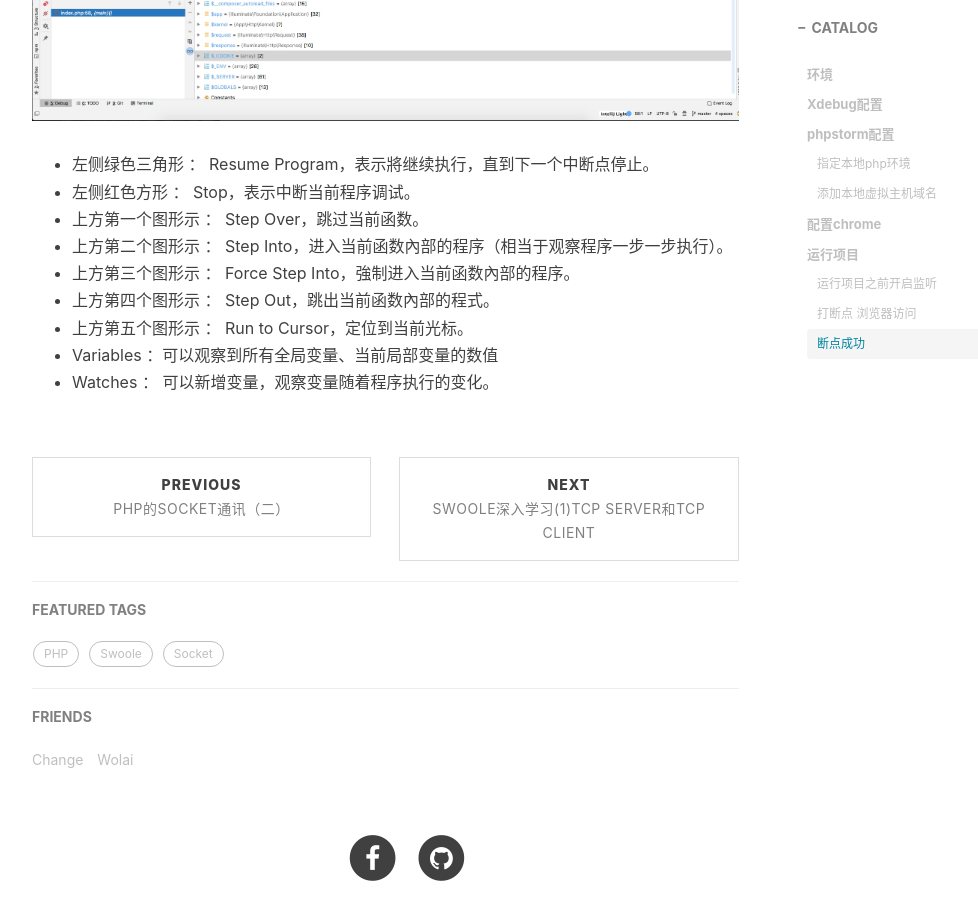
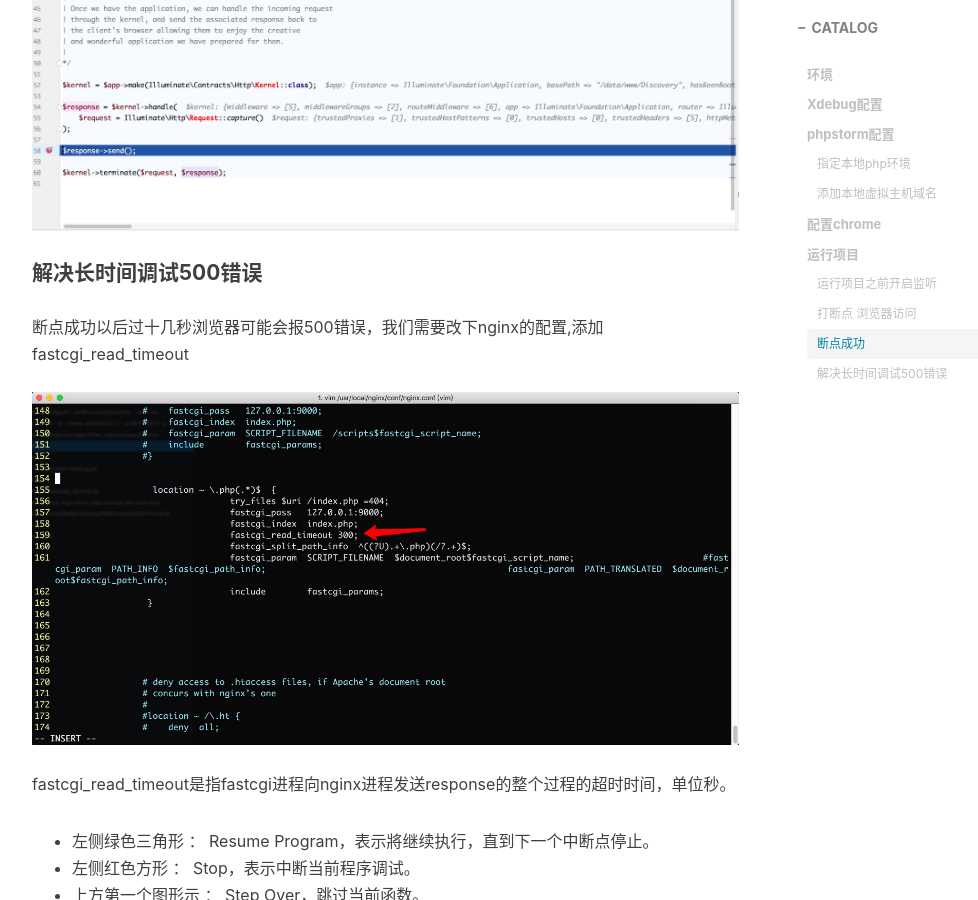
Before and after one commit to feimoc/feimoc.github.io, a Jekyll site: the page built from _posts/2018-1-4-phpstorm+xdebug.md, in a window 1280 px wide and 900 px high, scrolled down 6684 px. Shown: the whole window, without its empty margins (233-1211 px from the left). Built offline with Jekyll 4.4.1, drawn with Linux system fonts in a browser that asks for light colours; nearby versions of some CDN libraries; comment, search, counter and statistics services are not loaded.

Commit message:
update post xdebug

```diff
--- a/_posts/2018-1-4-phpstorm+xdebug.md
+++ b/_posts/2018-1-4-phpstorm+xdebug.md
@@ -60,6 +60,10 @@ xdebug.idekey = "PHPSTORM"
 ![](http://www.feimoc.com/img/xdebug08.png)
 #### 断点成功
 ![](http://www.feimoc.com/img/xdebug09.png)
+#### 解决长时间调试500错误
+断点成功以后过十几秒浏览器可能会报500错误，我们需要改下nginx的配置,添加fastcgi_read_timeout
+![](http://www.feimoc.com/img/xdebug10.png)
+fastcgi_read_timeout是指fastcgi进程向nginx进程发送response的整个过程的超时时间，单位秒。
 
 - 左侧绿色三角形 ： Resume Program，表示將继续执行，直到下一个中断点停止。
 - 左侧红色方形 ： Stop，表示中断当前程序调试。
```
Also changed, not shown: img/xdebug09.png, img/xdebug10.png (added).
